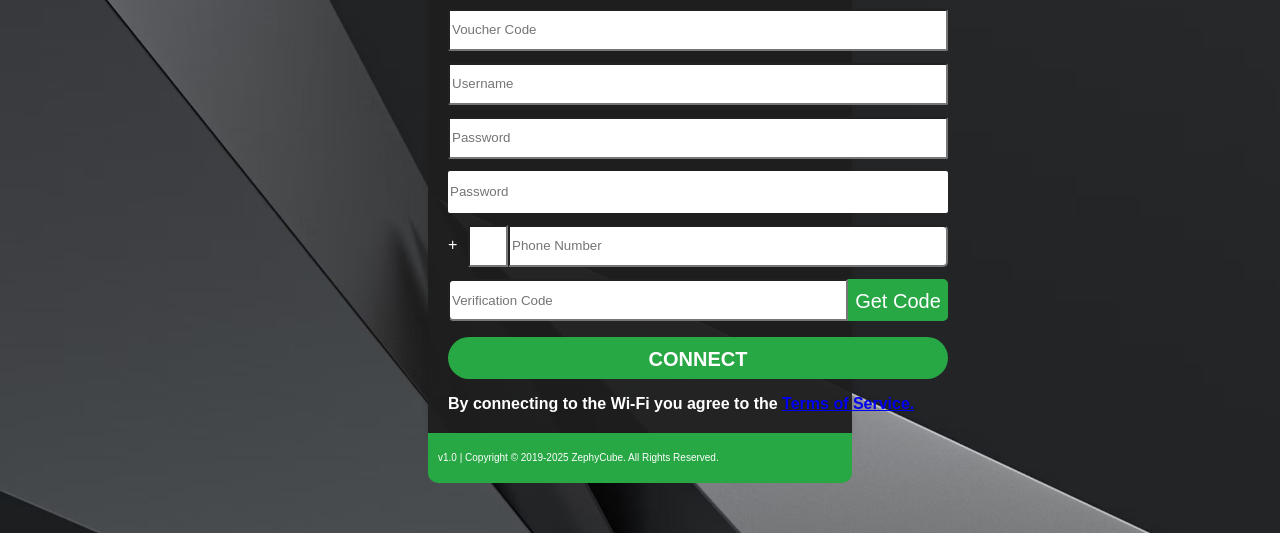
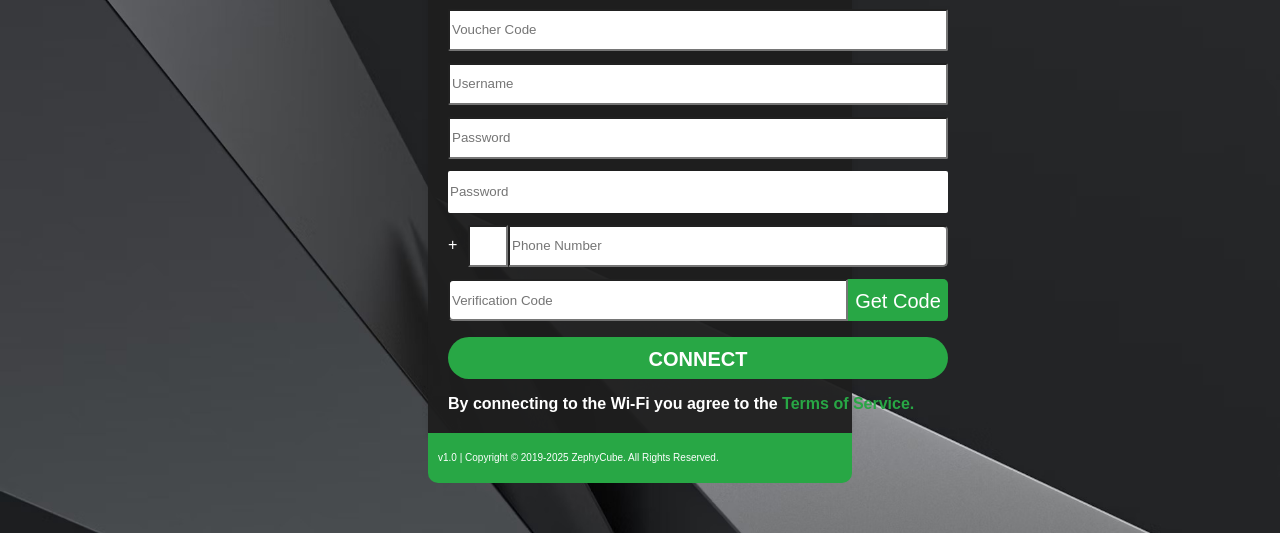
Before and after one commit to AeCyrexus/omada-captive-portal, a plain HTML site: page index.html in a window 1280 px wide. Shown: the part 395-928 px from the top of the page. Drawn offline with Linux system fonts and the light colour scheme; no server answers.

Commit message:
update color of tos-link

```diff
--- a/index.css
+++ b/index.css
@@ -93,6 +93,11 @@ p {
     width: 500px;
     margin-bottom: 12px;
     border-radius: 3px;
+}
+
+.terms-link {
+    text-decoration: none;
+    color: #28a745;
 }
 
 #button-login {
```
